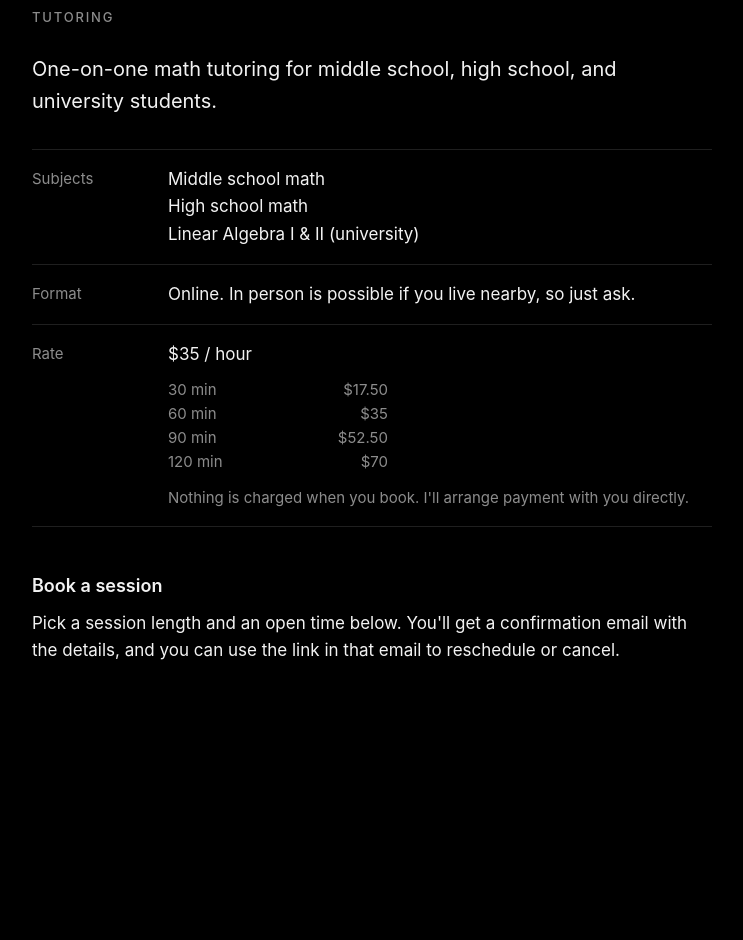
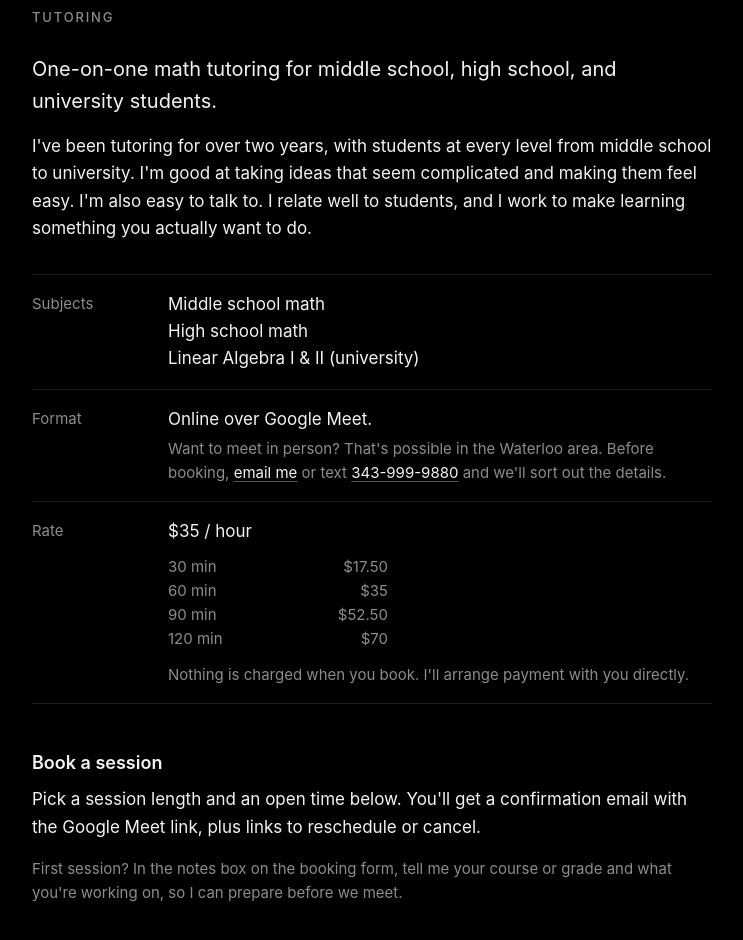
Before and after one commit to CallumLa/CallumLa.github.io, a plain HTML site: page index.html in a window 1280 px wide. Shown: the part 480-1420 px from the top of the page, without its empty margins (268-1011 px from the left). Drawn offline with Linux system fonts and the light colour scheme; a script that the page names is missing.

Commit message:
Add files via upload

```diff
--- a/index.html
+++ b/index.html
@@ -48,6 +48,7 @@
       <div class="container">
         <h2>Tutoring</h2>
         <p class="lede">One-on-one math tutoring for middle school, high school, and university students.</p>
+        <p>I've been tutoring for over two years, with students at every level from middle school to university. I'm good at taking ideas that seem complicated and making them feel easy. I'm also easy to talk to. I relate well to students, and I work to make learning something you actually want to do.</p>
 
         <dl class="facts">
           <div>
@@ -62,7 +63,10 @@
           </div>
           <div>
             <dt>Format</dt>
-            <dd>Online. In person is possible if you live nearby, so just ask.</dd>
+            <dd>
+              Online over Google Meet.
+              <p class="note">Want to meet in person? That's possible in the Waterloo area. Before booking, <a href="mailto:callumlaverance9@gmail.com?subject=In-person%20tutoring">email me</a> or text <a href="tel:+13439999880">343-999-9880</a> and we'll sort out the details.</p>
+            </dd>
           </div>
           <div>
             <dt>Rate</dt>
@@ -80,7 +84,8 @@
         </dl>
 
         <h3 id="book">Book a session</h3>
-        <p>Pick a session length and an open time below. You'll get a confirmation email with the details, and you can use the link in that email to reschedule or cancel.</p>
+        <p>Pick a session length and an open time below. You'll get a confirmation email with the Google Meet link, plus links to reschedule or cancel.</p>
+        <p class="note">First session? In the notes box on the booking form, tell me your course or grade and what you're working on, so I can prepare before we meet.</p>
       </div>
 
       <div class="container container-wide">
--- a/styles.css
+++ b/styles.css
@@ -259,7 +259,7 @@ p {
 }
 
 .facts .note {
-  margin: 0;
+  margin: 4px 0 0;
 }
 
 /* Booking */
```
